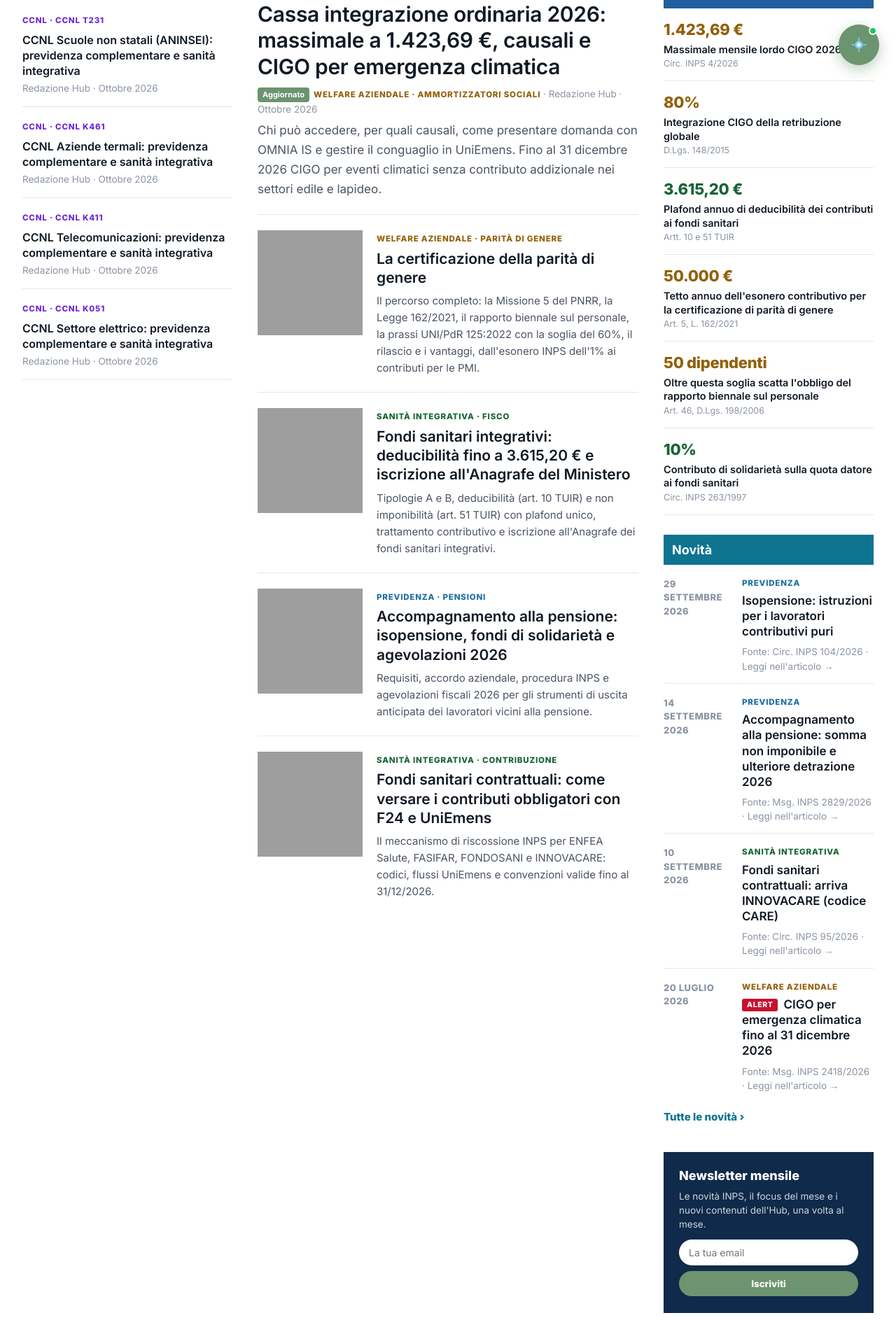
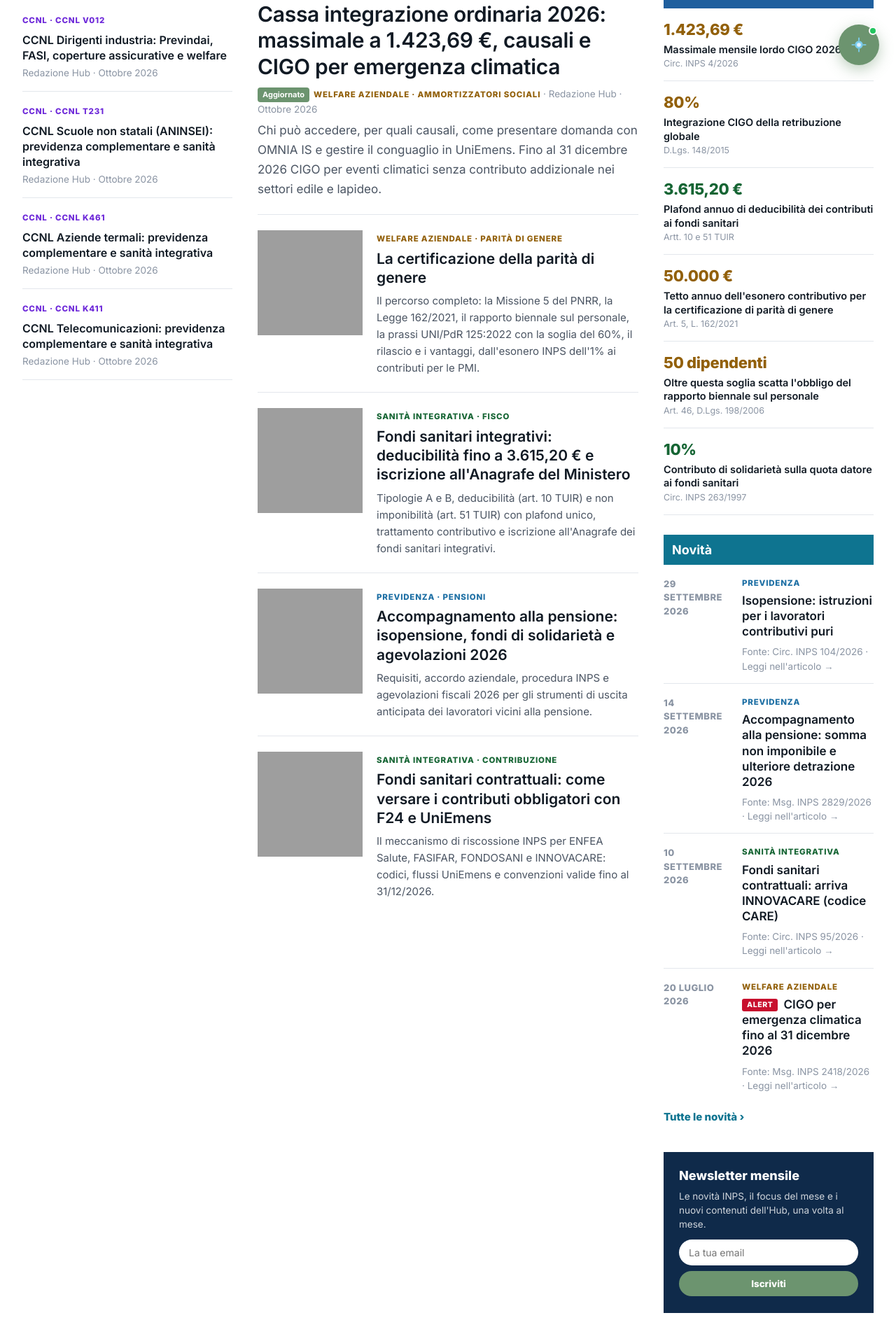
Before and after one commit to IvanDeAngelo/hub-previdenza-welfare-datahubs, a Flask app: page / in a window 1280 px wide. Shown: the part 683-2569 px from the top of the page at 70% size. Run offline with Flask 3, Linux system fonts and the light colour scheme; grey boxes are pictures that could not be loaded.

Commit message:
Add files via upload

```diff
--- a/hub-previdenza-welfare-datahubs/templates/index.html
+++ b/hub-previdenza-welfare-datahubs/templates/index.html
@@ -863,7 +863,7 @@
   previdenza:{name:'Previdenza',cls:'c-prev',desc:'Contributi, posizione contributiva, correttezza dei versamenti e accompagnamento alla pensione.'},
   welfare:{name:'Welfare aziendale',cls:'c-welf',desc:'Regolarità contributiva, DURC, ammortizzatori sociali e parità di genere per le imprese.'},
   sanita:{name:'Sanità integrativa',cls:'c-san',desc:'Fondi sanitari contrattuali e regime fiscale della sanità integrativa.'},
-  ccnl:{name:'CCNL',cls:'c-ccnl',desc:'I contratti collettivi nazionali dei settori Confindustria spiegati in modo semplice: fondo pensione, fondo sanitario e welfare contrattuale.'}
+  ccnl:{name:'CCNL',cls:'c-ccnl',desc:'I contratti collettivi nazionali del sistema Confindustria, a partire da quello dei dirigenti industriali, spiegati in modo semplice: fondo pensione, fondo sanitario e welfare contrattuale.'}
 };
 const CNEL_URL=c=>'https://www.cnel.it/archivio-contratti/entra-nell-archivio/contratti-collettivi-del-settore-privato/contratti-nazionali-di-settore-vigenti-o-ultrattivi#ccnl/'+c;
 const ARTICLES=[
@@ -930,10 +930,11 @@
   {"id": "ccnl-k051-elettrici", "area": "ccnl", "tag": "CCNL K051", "cnel": "K051", "date": "Ottobre 2026", "title": "CCNL Settore elettrico: previdenza complementare e sanità integrativa", "summary": "Il contratto del settore elettrico 2025-2027: fondi pensione Fopen e Pegaso con 20 euro mensili aggiuntivi a carico dell'azienda e sanità integrativa con onere minimo in aumento nel 2026 e 2027.", "img": "", "caption": "Settore elettrico (K051)", "fpens": "Fopen o Pegaso", "fsan": "Fondi aziendali o polizze (onere minimo fissato dal CCNL)", "sources": []},
   {"id": "ccnl-k411-telecomunicazioni", "area": "ccnl", "tag": "CCNL K411", "cnel": "K411", "date": "Ottobre 2026", "title": "CCNL Telecomunicazioni: previdenza complementare e sanità integrativa", "summary": "Il contratto delle telecomunicazioni rinnovato a novembre 2025: Telemaco con contributo aziendale all'1,6% dal 2026 e nuovo fondo sanitario di categoria da 120 euro l'anno.", "img": "", "caption": "Telecomunicazioni (K411)", "fpens": "Telemaco", "fsan": "Fondo sanitario di categoria (in avvio dal 1° luglio 2026)", "sources": []},
   {"id": "ccnl-k461-terme", "area": "ccnl", "tag": "CCNL K461", "cnel": "K461", "date": "Ottobre 2026", "title": "CCNL Aziende termali: previdenza complementare e sanità integrativa", "summary": "Il contratto delle aziende termali rinnovato a ottobre 2024: fondo pensione Marco Polo e nuova sanità integrativa dal 2025 con 10 euro azienda e 2 euro lavoratore al mese.", "img": "", "caption": "Aziende termali (K461)", "fpens": "Fondo Marco Polo", "fsan": "Sistema di sanità integrativa di settore (dal 2025; percorso di adesione a FONTUR)", "sources": []},
-  {"id": "ccnl-t231-scuole-private", "area": "ccnl", "tag": "CCNL T231", "cnel": "T231", "date": "Ottobre 2026", "title": "CCNL Scuole non statali (ANINSEI): previdenza complementare e sanità integrativa", "summary": "Il contratto delle scuole non statali ANINSEI 2024-2027: sanità integrativa FASIOPEN dal 2025 con 120 euro l'anno e previdenza complementare negoziale all'1% + 1% dal 2027.", "img": "", "caption": "Scuole private laiche (T231)", "fpens": "Fondo negoziale da individuare entro il 31/10/2026", "fsan": "FASIOPEN", "sources": []}
+  {"id": "ccnl-t231-scuole-private", "area": "ccnl", "tag": "CCNL T231", "cnel": "T231", "date": "Ottobre 2026", "title": "CCNL Scuole non statali (ANINSEI): previdenza complementare e sanità integrativa", "summary": "Il contratto delle scuole non statali ANINSEI 2024-2027: sanità integrativa FASIOPEN dal 2025 con 120 euro l'anno e previdenza complementare negoziale all'1% + 1% dal 2027.", "img": "", "caption": "Scuole private laiche (T231)", "fpens": "Fondo negoziale da individuare entro il 31/10/2026", "fsan": "FASIOPEN", "sources": []},
+  {"id": "ccnl-v012-dirigenti-industria", "area": "ccnl", "tag": "CCNL V012", "cnel": "V012", "date": "Ottobre 2026", "title": "CCNL Dirigenti industria: Previndai, FASI, coperture assicurative e welfare", "summary": "Il contratto dei dirigenti industriali 2025-2027: Previndai con contributo aziendale al 6%, FASI, polizze fino a 400.000 euro, trattamento minimo di 85.000 euro dal 2026 e il ruolo di 4.Manager.", "img": "", "caption": "Dirigenti industria (V012)", "fpens": "Previndai", "fsan": "FASI", "sources": [["Previndai", "Fondo pensione dei dirigenti industriali", "https://www.previndai.it"], ["FASI", "Fondo sanitario dei dirigenti industriali", "https://www.fasi.it"], ["4.Manager", "Associazione Confindustria – Federmanager", "https://www.4manager.org"]]}
 ];
 const BY_ID=Object.fromEntries(ARTICLES.map(a=>[a.id,a]));
-const CCNL_LIST=ARTICLES.filter(a=>a.area==='ccnl').sort((x,y)=>x.cnel.localeCompare(y.cnel));
+const CCNL_LIST=ARTICLES.filter(a=>a.area==='ccnl').sort((x,y)=>(x.cnel==='V012'?-1:y.cnel==='V012'?1:x.cnel.localeCompare(y.cnel)));
 const ccnlName=a=>a.title.split(':')[0].replace(/^CCNL\s+/,'');
 const AUTHOR='Redazione Hub';
 
@@ -1001,7 +1002,7 @@
         <div>
           <div class="ccnl-search"><input type="search" placeholder="Cerca per codice CNEL, settore o fondo (es. C011, Cometa, alimentari)" oninput="document.getElementById('ccnl-tbody').innerHTML=ccnlRows(this.value)"></div>
           <table class="ccnl-table"><thead><tr><th>Codice</th><th>Contratto</th><th>Fondo pensione</th><th>Fondo sanitario</th></tr></thead><tbody id="ccnl-tbody">${ccnlRows('')}</tbody></table>
-          <p class="ccnl-note">${CCNL_LIST.length} contratti collettivi nazionali dei settori Confindustria. Ogni scheda spiega in modo semplice previdenza complementare, sanità integrativa e welfare; con i Servizi Plus si accede ai testi ufficiali depositati al CNEL.</p>
+          <p class="ccnl-note">${CCNL_LIST.length} contratti collettivi nazionali del sistema Confindustria. Ogni scheda spiega in modo semplice previdenza complementare, sanità integrativa e welfare; con i Servizi Plus si accede ai testi ufficiali depositati al CNEL.</p>
         </div>
         <aside class="art-side">${sideColumn('ccnl',null)}</aside>
       </div>`;
```
